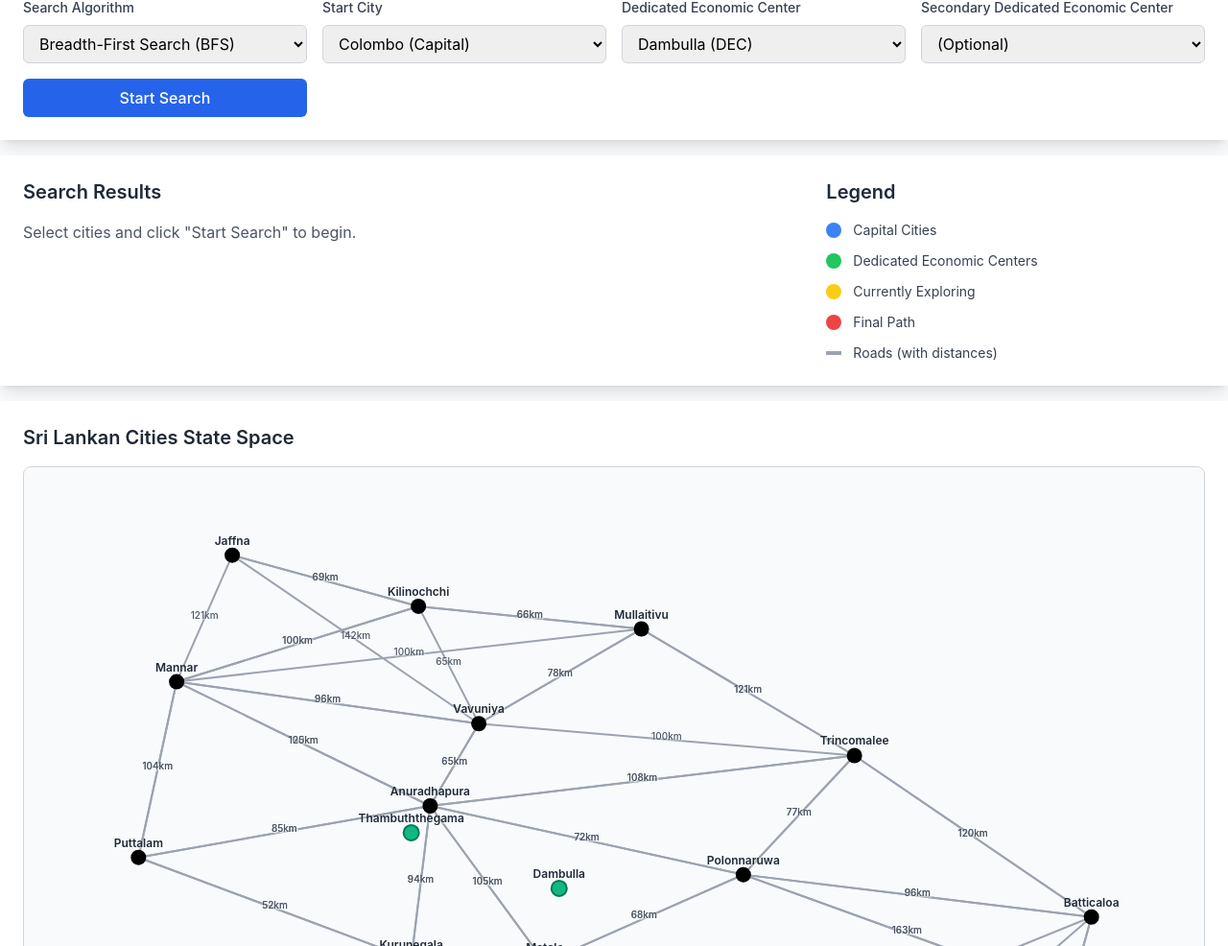
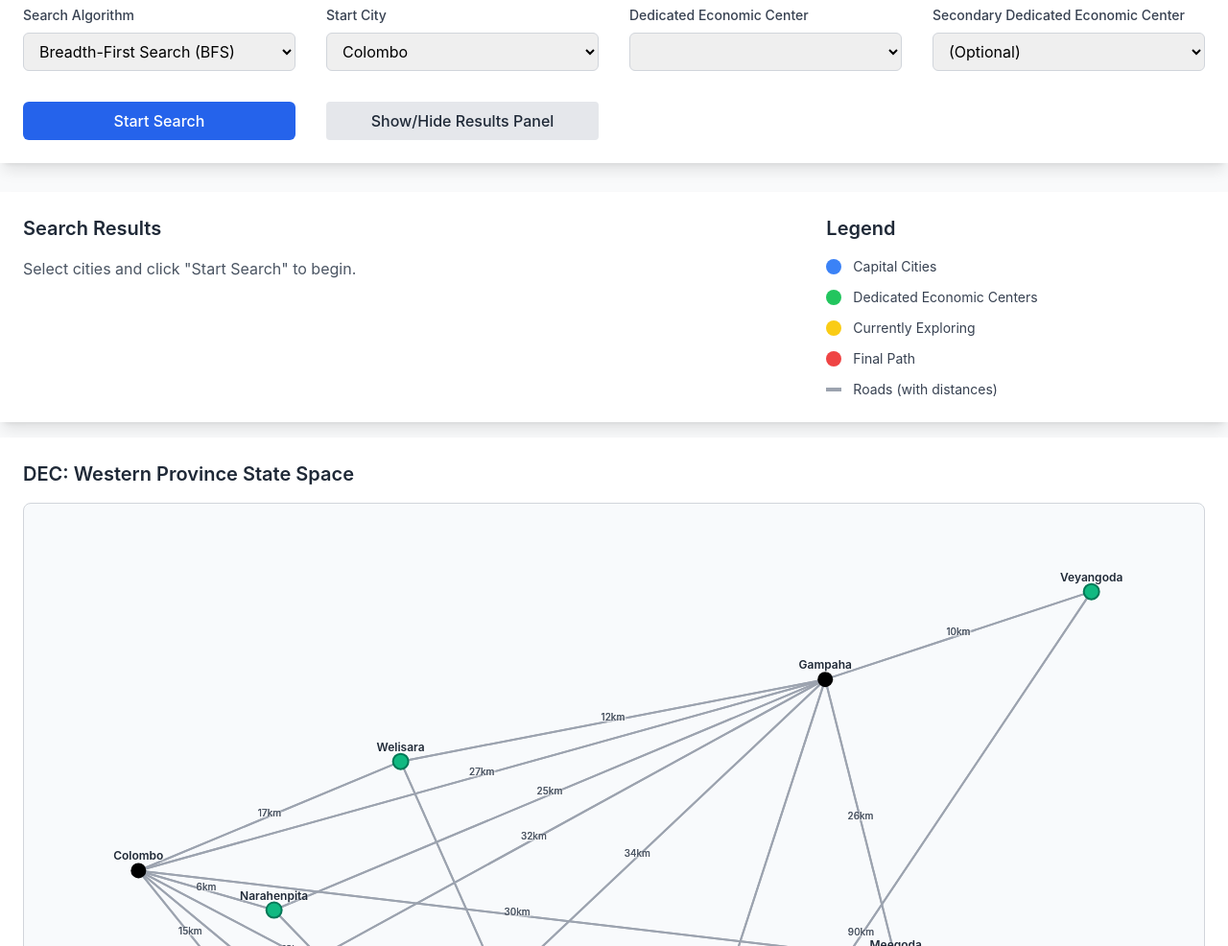
Before and after one commit to herathhmdd/SearchAlgorithmsV2, a plain HTML site: page index.html in a window 1280 px wide. Shown: the part 86-1072 px from the top of the page at 96% size. Drawn offline with nearby package versions, Linux system fonts and the light colour scheme.

Commit message:
Refactor city data in cities.json and enhance UI for Dedicated Economic Centers navigation in index.html; add toggle functionality for results panel in scripts.js

```diff
--- a/data/cities.json
+++ b/data/cities.json
@@ -1,67 +1,43 @@
 {
   "nodes": [
-    { "id": "Ampara", "type": "capitol", "lat": 7.3018, "lon": 81.6558 },
-    { "id": "Anuradhapura", "type": "capitol", "lat": 8.3114, "lon": 80.4037 },
-    { "id": "Badulla", "type": "capitol", "lat": 6.9934, "lon": 81.0551 },
-    { "id": "Batticaloa", "type": "capitol", "lat": 7.7121, "lon": 81.6967 },
+
     { "id": "Colombo", "type": "capitol", "lat": 6.9271, "lon": 79.8612 },
-    { "id": "Dambulla", "type": "dec", "lat": 7.8665, "lon": 80.6558 },
-    { "id": "Embilipitiya", "type": "dec", "lat": 6.2415, "lon": 80.8582 },
-    { "id": "Galle", "type": "capitol", "lat": 6.0535, "lon": 80.2210 },
     { "id": "Gampaha", "type": "capitol", "lat": 7.0863, "lon": 79.9995 },
-    { "id": "Gampola", "type": "dec", "lat": 7.1517, "lon": 80.4907 },
-    { "id": "Hambantota", "type": "capitol", "lat": 6.1244, "lon": 81.1197 },
-    { "id": "Jaffna", "type": "capitol", "lat": 9.6647, "lon": 80.0167 },
     { "id": "Kalutara", "type": "capitol", "lat": 6.5869, "lon": 79.9603 },
-    { "id": "Kandy", "type": "capitol", "lat": 7.2906, "lon": 80.6337 },
-    { "id": "Kegalle", "type": "capitol", "lat": 6.9745, "lon": 80.3468 },
-    { "id": "Kilinochchi", "type": "capitol", "lat": 9.3888, "lon": 80.3807 },
-    { "id": "Kurunegala", "type": "capitol", "lat": 7.4833, "lon": 80.3667 },
-    { "id": "Mannar", "type": "capitol", "lat": 8.9818, "lon": 79.9079 },
-    { "id": "Matale", "type": "capitol", "lat": 7.4667, "lon": 80.6278 },
-    { "id": "Matara", "type": "capitol", "lat": 5.9535, "lon": 80.5694 },
     { "id": "Meegoda", "type": "dec", "lat": 6.8530, "lon": 80.0137 },
-    { "id": "Monaragala", "type": "capitol", "lat": 6.8833, "lon": 81.3499 },
-    { "id": "Mullaitivu", "type": "capitol", "lat": 9.2667, "lon": 80.8167 },
     { "id": "Narahenpita", "type": "dec", "lat": 6.8943, "lon": 79.8885 },
-    { "id": "Nuwara Eliya", "type": "dec", "lat": 6.9497, "lon": 80.7892 },
     { "id": "Piliyandala", "type": "dec", "lat": 6.7909, "lon": 79.9238 },
-    { "id": "Polonnaruwa", "type": "capitol", "lat": 7.9405, "lon": 81.0160 },
-    { "id": "Puttalam", "type": "capitol", "lat": 8.0333, "lon": 79.8333 },
     { "id": "Rathmalana", "type": "dec", "lat": 6.8202, "lon": 79.8821 },
-    { "id": "Ratnapura", "type": "capitol", "lat": 6.7081, "lon": 80.3995 },
-    { "id": "Thambuththegama", "type": "dec", "lat": 8.1667, "lon": 80.3667 },
-    { "id": "Trincomalee", "type": "capitol", "lat": 8.5833, "lon": 81.2333 },
-    { "id": "Vavuniya", "type": "capitol", "lat": 8.7554, "lon": 80.4988 },
     { "id": "Veyangoda", "type": "dec", "lat": 7.1594, "lon": 80.0531 },
-    { "id": "Welisara", "type": "dec", "lat": 7.0180, "lon": 79.9140 },
-    { "id": "Welimada", "type": "dec", "lat": 6.8903, "lon": 80.9161 }
+    { "id": "Welisara", "type": "dec", "lat": 7.0180, "lon": 79.9140 }
+
   ],
   "links": [
-    { "source": "Ampara", "target": "Batticaloa", "distance": 68 }, { "source": "Ampara", "target": "Polonnaruwa", "distance": 163 }, { "source": "Ampara", "target": "Badulla", "distance": 137 } ,{ "source": "Ampara", "target": "Matale", "distance": 200 } ,{ "source": "Ampara", "target": "Monaragala", "distance": 92 } ,{ "source": "Ampara", "target": "Hambantota", "distance": 201 },
-    { "source": "Anuradhapura", "target": "Mannar", "distance": 100 }, { "source": "Anuradhapura", "target": "Vavuniya", "distance": 65 }, { "source": "Anuradhapura", "target": "Kurunegala", "distance": 94 }, { "source": "Anuradhapura", "target": "Matale", "distance": 105 }, { "source": "Anuradhapura", "target": "Puttalam", "distance": 85 }, { "source": "Anuradhapura", "target": "Polonnaruwa", "distance": 72 }, { "source": "Anuradhapura", "target": "Trincomalee", "distance": 108 },
-    { "source": "Badulla", "target": "Kandy", "distance": 58 }, { "source": "Badulla", "target": "Ampara", "distance": 137 }, { "source": "Badulla", "target": "Monaragala", "distance": 57 }, { "source": "Badulla", "target": "Ratnapura", "distance": 123 }, { "source": "Badulla", "target": "Nuwara Eliya", "distance": 39 }, { "source": "Badulla", "target": "Kegalle", "distance": 120 },
-    { "source": "Batticaloa", "target": "Ampara", "distance": 68 }, { "source": "Batticaloa", "target": "Polonnaruwa", "distance": 96 }, { "source": "Batticaloa", "target": "Trincomalee", "distance": 120 }, { "source": "Batticaloa", "target": "Badulla", "distance": 154 }, { "source": "Batticaloa", "target": "Monaragala", "distance": 144 },
-    { "source": "Colombo", "target": "Gampaha", "distance": 27 }, { "source": "Colombo", "target": "Kalutara", "distance": 40 }, { "source": "Colombo", "target": "Kegalle", "distance": 63 }, { "source": "Colombo", "target": "Ratnapura", "distance": 87 },
-    { "source": "Galle", "target": "Matara", "distance": 43 }, { "source": "Galle", "target": "Ratnapura", "distance": 110 }, { "source": "Galle", "target": "Kalutara", "distance": 63 },
-    { "source": "Gampaha", "target": "Kurunegala", "distance": 68 }, { "source": "Gampaha", "target": "Kegalle", "distance": 52 }, { "source": "Gampaha", "target": "Colombo", "distance": 27 },
-    { "source": "Hambantota", "target": "Matara", "distance": 89 }, { "source": "Hambantota", "target": "Ratnapura", "distance": 127 }, { "source": "Hambantota", "target": "Monaragala", "distance": 109 }, { "source": "Hambantota", "target": "Badulla", "distance": 130 }, { "source": "Hambantota", "target": "Ampara", "distance": 201 },
-    { "source": "Jaffna", "target": "Kilinochchi", "distance": 69 }, { "source": "Jaffna", "target": "Mannar", "distance": 121 }, { "source": "Jaffna", "target": "Vavuniya", "distance": 142 },
-    { "source": "Kalutara", "target": "Colombo", "distance": 40 }, { "source": "Kalutara", "target": "Ratnapura", "distance": 68 }, { "source": "Kalutara", "target": "Galle", "distance": 63 },
-    { "source": "Kandy", "target": "Matale", "distance": 26 }, { "source": "Kandy", "target": "Kurunegala", "distance": 59 }, { "source": "Kandy", "target": "Kegalle", "distance": 42 }, { "source": "Kandy", "target": "Nuwara Eliya", "distance": 39 }, { "source": "Kandy", "target": "Badulla", "distance": 58 },
-    { "source": "Kegalle", "target": "Kurunegala", "distance": 52 }, { "source": "Kegalle", "target": "Colombo", "distance": 63 }, { "source": "Kegalle", "target": "Kalutara", "distance": 68 }, { "source": "Kegalle", "target": "Ratnapura", "distance": 45 }, { "source": "Kegalle", "target": "Kandy", "distance": 42 },
-    { "source": "Kilinochchi", "target": "Jaffna", "distance": 69 }, { "source": "Kilinochchi", "target": "Mullaitivu", "distance": 66 }, { "source": "Kilinochchi", "target": "Mannar", "distance": 100 },
-    { "source": "Kurunegala", "target": "Anuradhapura", "distance": 94 }, { "source": "Kurunegala", "target": "Matale", "distance": 52 }, { "source": "Kurunegala", "target": "Kandy", "distance": 59 }, { "source": "Kurunegala", "target": "Kegalle", "distance": 52 }, { "source": "Kurunegala", "target": "Gampaha", "distance": 68 }, { "source": "Kurunegala", "target": "Puttalam", "distance": 52 },
-    { "source": "Mannar", "target": "Kilinochchi", "distance": 100 }, { "source": "Mannar", "target": "Vavuniya", "distance": 96 }, { "source": "Mannar", "target": "Anuradhapura", "distance": 125 }, { "source": "Mannar", "target": "Puttalam", "distance": 104 },
-    { "source": "Matale", "target": "Anuradhapura", "distance": 105 }, { "source": "Matale", "target": "Polonnaruwa", "distance": 68 }, { "source": "Matale", "target": "Badulla", "distance": 137 }, { "source": "Matale", "target": "Ampara", "distance": 200 }, { "source": "Matale", "target": "Kurunegala", "distance": 52 }, { "source": "Matale", "target": "Kandy", "distance": 26 },
-    { "source": "Matara", "target": "Galle", "distance": 43 }, { "source": "Matara", "target": "Hambantota", "distance": 89 },
-    { "source": "Monaragala", "target": "Badulla", "distance": 57 }, { "source": "Monaragala", "target": "Ampara", "distance": 92 }, { "source": "Monaragala", "target": "Hambantota", "distance": 109 }, { "source": "Monaragala", "target": "Ratnapura", "distance": 107 },
-    { "source": "Mullaitivu", "target": "Kilinochchi", "distance": 66 }, { "source": "Mullaitivu", "target": "Mannar", "distance": 100 }, { "source": "Mullaitivu", "target": "Vavuniya", "distance": 78 }, { "source": "Mullaitivu", "target": "Trincomalee", "distance": 121 },
-    { "source": "Nuwara Eliya", "target": "Kandy", "distance": 39 }, { "source": "Nuwara Eliya", "target": "Badulla", "distance": 39 }, { "source": "Nuwara Eliya", "target": "Ratnapura", "distance": 70 },
-    { "source": "Polonnaruwa", "target": "Anuradhapura", "distance": 72 }, { "source": "Polonnaruwa", "target": "Trincomalee", "distance": 77 }, { "source": "Polonnaruwa", "target": "Batticaloa", "distance": 96 }, { "source": "Polonnaruwa", "target": "Ampara", "distance": 163 }, { "source": "Polonnaruwa", "target": "Matale", "distance": 68 },
-    { "source": "Puttalam", "target": "Mannar", "distance": 104 }, { "source": "Puttalam", "target": "Anuradhapura", "distance": 85 }, { "source": "Puttalam", "target": "Kurunegala", "distance": 52 },
-    { "source": "Ratnapura", "target": "Kegalle", "distance": 45 }, { "source": "Ratnapura", "target": "Colombo", "distance": 87 }, { "source": "Ratnapura", "target": "Kalutara", "distance": 68 }, { "source": "Ratnapura", "target": "Galle", "distance": 110 }, { "source": "Ratnapura", "target": "Hambantota", "distance": 127 }, { "source": "Ratnapura", "target": "Monaragala", "distance": 107 }, { "source": "Ratnapura", "target": "Badulla", "distance": 123 }, { "source": "Ratnapura", "target": "Nuwara Eliya", "distance": 70 },
-    { "source": "Trincomalee", "target": "Anuradhapura", "distance": 108 }, { "source": "Trincomalee", "target": "Polonnaruwa", "distance": 77 }, { "source": "Trincomalee", "target": "Batticaloa", "distance": 120 }, { "source": "Trincomalee", "target": "Mullaitivu", "distance": 121 },
-    { "source": "Vavuniya", "target": "Kilinochchi", "distance": 65 }, { "source": "Vavuniya", "target": "Mullaitivu", "distance": 78 }, { "source": "Vavuniya", "target": "Trincomalee", "distance": 100 }, { "source": "Vavuniya", "target": "Anuradhapura", "distance": 65 }, { "source": "Vavuniya", "target": "Mannar", "distance": 96 }
+
+    { "source": "Colombo", "target": "Gampaha", "distance": 27 }, { "source": "Colombo", "target": "Kalutara", "distance": 40 },
+    { "source": "Gampaha", "target": "Colombo", "distance": 27 }, { "source": "Gampaha", "target": "Kalutara", "distance": 70 },
+    { "source": "Kalutara", "target": "Colombo", "distance": 40 },{ "source": "Kalutara", "target": "Gampaha", "distance": 70 },
+
+
+    { "source": "Colombo", "target": "Rathmalana", "distance": 15 },{ "source": "Rathmalana", "target": "Colombo", "distance": 15 },
+    { "source": "Colombo", "target": "Narahenpita", "distance": 6 }, { "source": "Narahenpita", "target": "Colombo", "distance": 6 },
+    { "source": "Colombo", "target": "Piliyandala", "distance": 18 },{ "source": "Piliyandala", "target": "Colombo", "distance": 18 },
+    { "source": "Colombo", "target": "Welisara", "distance": 17 },{ "source": "Welisara", "target": "Colombo", "distance": 17 },
+    { "source": "Colombo", "target": "Meegoda", "distance": 30 },{ "source": "Meegoda", "target": "Colombo", "distance": 30 },
+
+    {"source": "Gampaha", "target": "Meegoda", "distance": 26},{"source": "Meegoda", "target": "Gampaha", "distance": 26},
+    {"source": "Gampaha", "target": "Narahenpita", "distance": 25},{"source": "Narahenpita", "target": "Gampaha", "distance": 25},
+    {"source": "Gampaha", "target": "Piliyandala", "distance": 34},{"source": "Piliyandala", "target": "Gampaha", "distance": 34},
+    {"source": "Gampaha", "target": "Rathmalana", "distance": 32},{"source": "Rathmalana", "target": "Gampaha", "distance": 32},
+    {"source": "Gampaha", "target": "Veyangoda", "distance": 10},{"source": "Veyangoda", "target": "Gampaha", "distance": 10},
+    {"source": "Gampaha", "target": "Welisara", "distance": 12},{"source": "Welisara", "target": "Gampaha", "distance": 12},
+
+    {"source": "Kalutara", "target": "Meegoda", "distance": 30},{"source": "Meegoda", "target": "Kalutara", "distance": 30},
+    {"source": "Kalutara", "target": "Narahenpita", "distance": 35},{"source": "Narahenpita", "target": "Kalutara", "distance": 35},
+    {"source": "Kalutara", "target": "Piliyandala", "distance": 23},{"source": "Piliyandala", "target": "Kalutara", "distance": 23},
+    {"source": "Kalutara", "target": "Rathmalana", "distance": 27},{"source": "Rathmalana", "target": "Kalutara", "distance": 27},
+    {"source": "Kalutara", "target": "Veyangoda", "distance": 90},{"source": "Veyangoda", "target": "Kalutara", "distance": 90},
+    {"source": "Kalutara", "target": "Welisara", "distance": 48},{"source": "Welisara", "target": "Kalutara", "distance": 48}
+
   ]
 }
--- a/index.html
+++ b/index.html
@@ -1,5 +1,6 @@
 <!DOCTYPE html>
 <html lang="en">
+
 <head>
     <meta charset="UTF-8">
     <meta name="viewport" content="width=device-width, initial-scale=1.0">
@@ -8,21 +9,25 @@
     <script src="https://d3js.org/d3.v7.min.js"></script>
     <link rel="stylesheet" href="styles.css">
 </head>
+
 <body class="bg-gray-50">
     <!-- Control Panel -->
-    <div class="bg-white shadow-lg p-6">
-        <div class="max-w-7xl mx-auto">
+    <div class="bg-white shadow-lg p-6 fixed top-0 left-0 w-full z-40" style="max-width:100vw;">
+        <div class="max-w-7xl mx-auto pt-2">
             <h1 class="text-3xl font-bold text-center text-gray-800 mb-6">
-                Search Algorithms Visualization on Sri Lankan Cities
+                Dedicated Economic Centers Navigation - Western Province
             </h1>
 
-            <div class="grid grid-cols-1 md:grid-cols-4 gap-4 items-end">
+
+
+            <div class="grid grid-cols-1 md:grid-cols-4 gap-8 items-end">
                 <!-- Algorithm Selection -->
                 <div>
                     <label for="algorithm" class="block text-sm font-medium text-gray-700 mb-2">
                         Search Algorithm
                     </label>
-                    <select id="algorithm" class="w-full px-3 py-2 border border-gray-300 rounded-md focus:outline-none focus:ring-2 focus:ring-blue-500">
+                    <select id="algorithm"
+                        class="w-full px-3 py-2 border border-gray-300 rounded-md focus:outline-none focus:ring-2 focus:ring-blue-500">
                         <optgroup label="Uninformed Search">
                             <option value="bfs">Breadth-First Search (BFS)</option>
                             <option value="dfs">Depth-First Search (DFS)</option>
@@ -43,7 +48,8 @@
                     <label for="startCity" class="block text-sm font-medium text-gray-700 mb-2">
                         Start City
                     </label>
-                    <select id="startCity" class="w-full px-3 py-2 border border-gray-300 rounded-md focus:outline-none focus:ring-2 focus:ring-blue-500">
+                    <select id="startCity"
+                        class="w-full px-3 py-2 border border-gray-300 rounded-md focus:outline-none focus:ring-2 focus:ring-blue-500">
                         <!-- Options will be populated by JavaScript -->
                     </select>
                 </div>
@@ -53,7 +59,8 @@
                     <label for="destCity" class="block text-sm font-medium text-gray-700 mb-2">
                         Dedicated Economic Center
                     </label>
-                    <select id="destCity" class="w-full px-3 py-2 border border-gray-300 rounded-md focus:outline-none focus:ring-2 focus:ring-blue-500">
+                    <select id="destCity"
+                        class="w-full px-3 py-2 border border-gray-300 rounded-md focus:outline-none focus:ring-2 focus:ring-blue-500">
                         <!-- Options will be populated by JavaScript -->
                     </select>
                 </div>
@@ -63,14 +70,24 @@
                     <label for="secondDecCity" class="block text-sm font-medium text-gray-700 mb-2">
                         Secondary Dedicated Economic Center
                     </label>
-                    <select id="secondDecCity" class="w-full px-3 py-2 border border-gray-300 rounded-md focus:outline-none focus:ring-2 focus:ring-blue-500">
+                    <select id="secondDecCity"
+                        class="w-full px-3 py-2 border border-gray-300 rounded-md focus:outline-none focus:ring-2 focus:ring-blue-500">
                     </select>
                 </div>
 
                 <!-- Start Search Button -->
                 <div>
-                    <button id="startSearch" class="w-full bg-blue-600 hover:bg-blue-700 text-white font-medium py-2 px-4 rounded-md transition duration-200">
+                    <button id="startSearch"
+                        class="w-full bg-blue-600 hover:bg-blue-700 text-white font-medium py-2 px-4 rounded-md transition duration-200">
                         Start Search
+                    </button>
+                </div>
+                <!-- Show/Hide Results Panel Button -->
+                <div >
+                    <button id="toggleResultsPanel"
+                        class="w-full bg-gray-200 hover:bg-gray-300 text-gray-800 font-medium py-2 px-4 rounded transition duration-200"
+                        type="button">
+                        Show/Hide Results Panel
                     </button>
                 </div>
             </div>
@@ -81,15 +98,16 @@
                     Depth Limit
                 </label>
                 <input type="number" id="depthLimit" value="5" min="1" max="20"
-                       class="w-32 px-3 py-2 border border-gray-300 rounded-md focus:outline-none focus:ring-2 focus:ring-blue-500">
+                    class="w-32 px-3 py-2 border border-gray-300 rounded-md focus:outline-none focus:ring-2 focus:ring-blue-500">
             </div>
         </div>
     </div>
 
+    <div style="height: 270px;"></div>
     <!-- Results and Legend Section -->
-    <div class="bg-white shadow-lg mt-4 p-6">
-        <div class="max-w-7xl mx-auto">
-            <div class="grid grid-cols-1 lg:grid-cols-3 gap-6">
+    <div class="bg-white shadow-lg mt-4 p-6" id="resultsPanel">
+        <div class="max-w-7xl mx-auto relative">
+            <div class="grid grid-cols-1 lg:grid-cols-3 gap-6" id="resultsContent">
                 <!-- Search Results -->
                 <div class="lg:col-span-2">
                     <h2 class="text-xl font-semibold text-gray-800 mb-4">Search Results</h2>
@@ -142,8 +160,9 @@
     <!-- Graph Visualization -->
     <div class="bg-white shadow-lg mt-4 p-6">
         <div class="max-w-7xl mx-auto">
-            <h2 class="text-xl font-semibold text-gray-800 mb-4">Sri Lankan Cities State Space</h2>
-            <div id="graphContainer" class="w-full h-[500px] lg:h-[800px] xl:h-[900px] border border-gray-300 rounded-lg overflow-hidden">
+            <h2 class="text-xl font-semibold text-gray-800 mb-4">DEC: Western Province State Space</h2>
+            <div id="graphContainer"
+                class="w-full h-[500px] lg:h-[800px] xl:h-[900px] border border-gray-300 rounded-lg overflow-hidden">
                 <!-- D3.js visualization will be rendered here -->
             </div>
         </div>
@@ -153,13 +172,16 @@
     <div class="bg-white shadow-lg mt-4 p-6">
         <div class="max-w-7xl mx-auto text-center">
             <div class="space-x-4">
-                <button id="pauseBtn" class="bg-yellow-500 hover:bg-yellow-600 text-white font-medium py-2 px-4 rounded-md transition duration-200 hidden">
+                <button id="pauseBtn"
+                    class="bg-yellow-500 hover:bg-yellow-600 text-white font-medium py-2 px-4 rounded-md transition duration-200 hidden">
                     Pause
                 </button>
-                <button id="resumeBtn" class="bg-green-500 hover:bg-green-600 text-white font-medium py-2 px-4 rounded-md transition duration-200 hidden">
+                <button id="resumeBtn"
+                    class="bg-green-500 hover:bg-green-600 text-white font-medium py-2 px-4 rounded-md transition duration-200 hidden">
                     Resume
                 </button>
-                <button id="resetBtn" class="bg-gray-500 hover:bg-gray-600 text-white font-medium py-2 px-4 rounded-md transition duration-200">
+                <button id="resetBtn"
+                    class="bg-gray-500 hover:bg-gray-600 text-white font-medium py-2 px-4 rounded-md transition duration-200">
                     Reset
                 </button>
             </div>
@@ -168,4 +190,5 @@
 
     <script src="scripts.js?v=4"></script>
 </body>
+
 </html>
--- a/scripts.js
+++ b/scripts.js
@@ -77,6 +77,22 @@ function setupEventListeners() {
     document.getElementById('pauseBtn').addEventListener('click', pauseSearch);
     document.getElementById('resumeBtn').addEventListener('click', resumeSearch);
     document.getElementById('resetBtn').addEventListener('click', resetVisualization);
+
+    // Hide/Show Results Panel
+    const toggleBtn = document.getElementById('toggleResultsPanel');
+    const resultsPanel = document.getElementById('resultsPanel');
+    const resultsContent = document.getElementById('resultsContent');
+    let panelVisible = true;
+    if (toggleBtn && resultsContent) {
+        toggleBtn.addEventListener('click', function() {
+            panelVisible = !panelVisible;
+            if (panelVisible) {
+                resultsContent.classList.remove('hidden');
+            } else {
+                resultsContent.classList.add('hidden');
+            }
+        });
+    }
 }
 
 /**
@@ -168,10 +184,16 @@ function setupGraph() {
     const zoom = d3.zoom()
         .scaleExtent([0.5, 3])
         .on('zoom', function(event) {
-            g.attr('transform', event.transform);
+            g.transition().duration(50).attr('transform', event.transform);
         });
 
     svg.call(zoom);
+    // Enable smooth wheel zooming
+    svg.on('wheel.zoom', null); // Remove default
+    svg.node().addEventListener('wheel', function(e) {
+        e.preventDefault();
+        zoom.scaleBy(svg.transition().duration(100), e.deltaY > 0 ? 0.95 : 1.05);
+    }, { passive: false });
 }
 
 /**
@@ -216,7 +238,7 @@ function populateCityDropdowns() {
     capitalCities.forEach(city => {
         const startOption = document.createElement('option');
         startOption.value = city.id;
-        startOption.textContent = `${city.id} (Capital)`;
+        startOption.textContent = city.id; // Only show city name
         startCitySelect.appendChild(startOption);
     });
 
```
